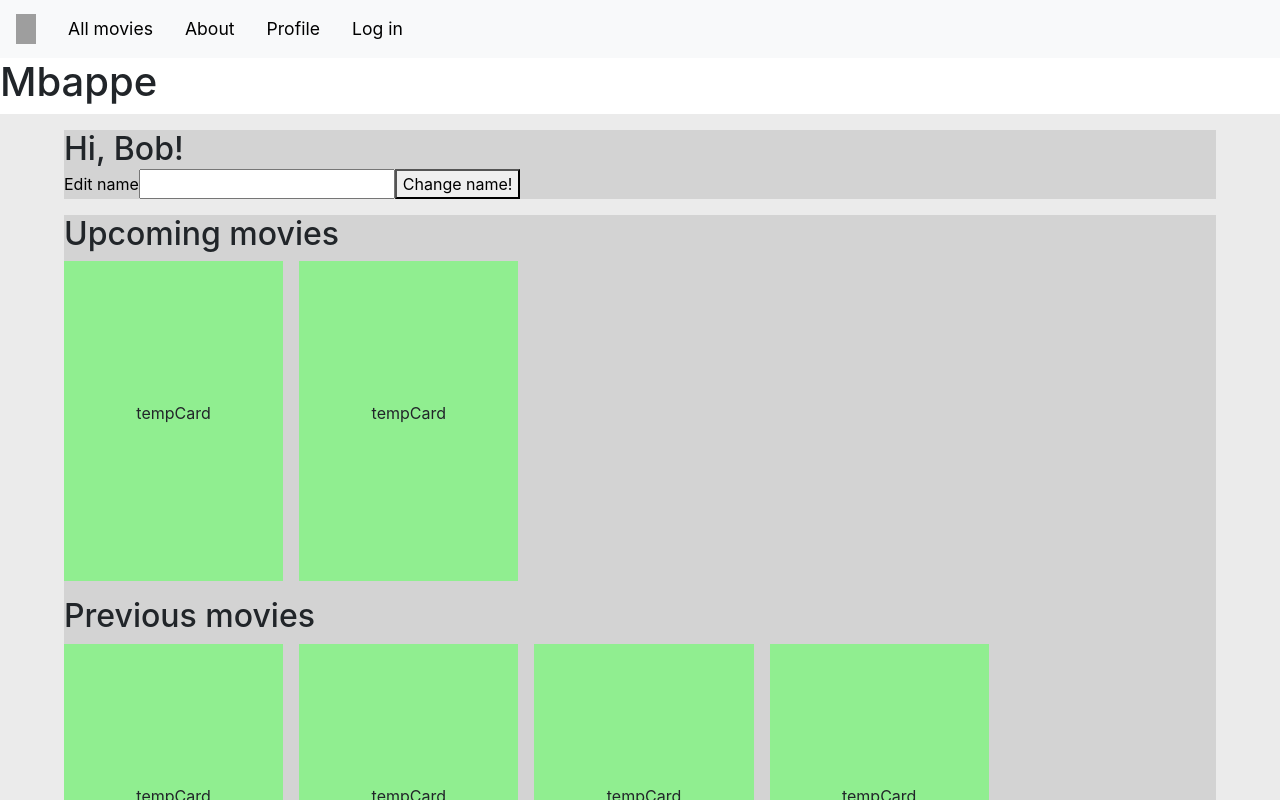
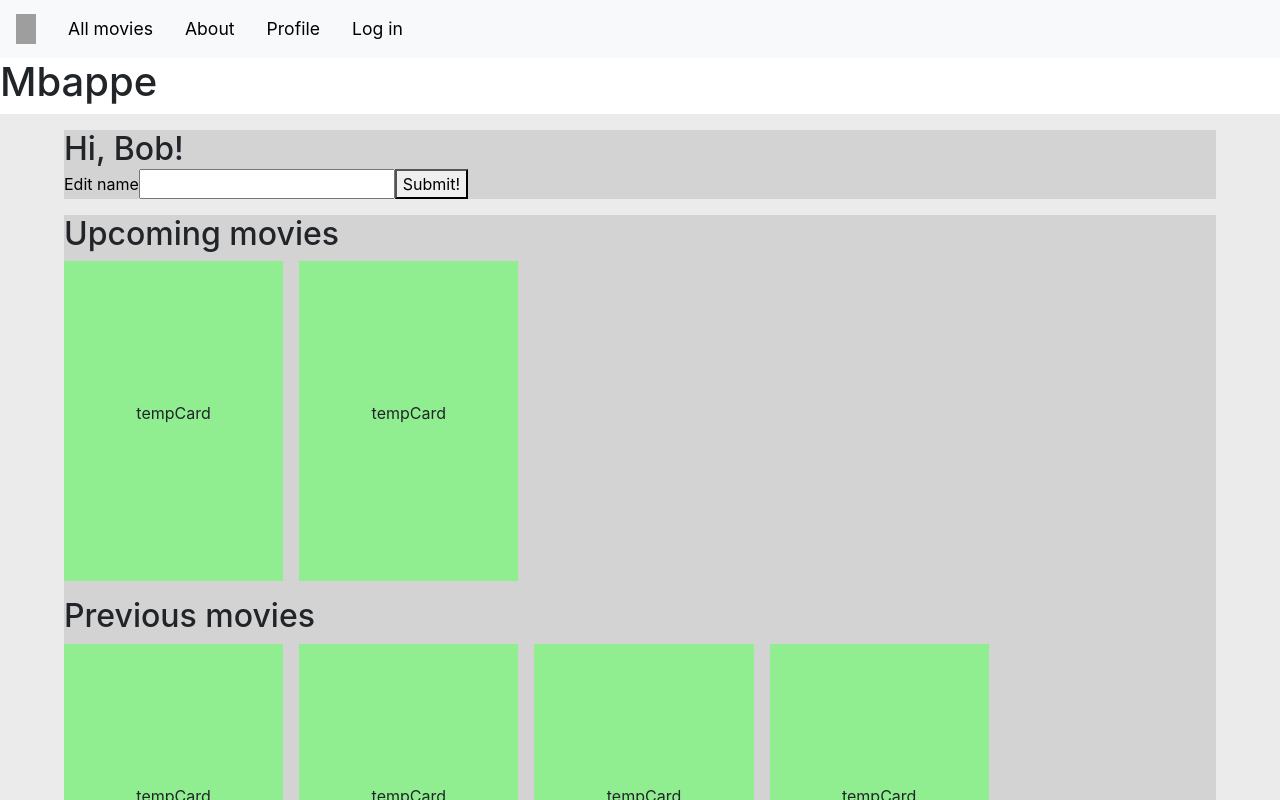
Before and after one commit to palmdaldaniel/Film-Mbapppe, a React (Create React App) app in the folder frontend/: page /profile in a window 1280 px wide. Both pictures are taken after a click on the button "Edit name". Shown: the top 800 px of the page. Built offline with nearby package versions, Linux system fonts and the light colour scheme; grey boxes are pictures that could not be loaded.

Commit message:
Added mesg if name is too long

```diff
--- a/frontend/src/contexts/UserContext.js
+++ b/frontend/src/contexts/UserContext.js
@@ -5,7 +5,8 @@ export const UserContext = createContext();
 const UserContextProvider = (props) => {
   const [activeUser, setActiveUser] = useState(null);
   const [bookings, setBookings] = useState([]);
-  const [isEditing, setIsEditing] = useState(false)
+  const [isEditing, setIsEditing] = useState(false);
+  const [message, setMessage] = useState(null);
 
   useEffect(() => {
     getUser();
@@ -21,8 +22,16 @@ const UserContextProvider = (props) => {
   }
 
   const editName = (newName) => {
+    if (newName.length > 12) {
+      setMessage("Name too long!");
+      setTimeout(() => {
+        setMessage(null)
+      }, 2000);
+      return
+    }
     setActiveUser({name: newName});
     setIsEditing(false);
+    //Send to DB and change there when connected to DB
   }
 
   const loginUser = async (loginInfo) => {
@@ -68,7 +77,8 @@ const UserContextProvider = (props) => {
     getUser,
     editName,
     isEditing,
-    setIsEditing
+    setIsEditing,
+    message
   }
   return (
     <UserContext.Provider value={values}>
--- a/frontend/src/pages/UserPage.jsx
+++ b/frontend/src/pages/UserPage.jsx
@@ -5,7 +5,7 @@ import { UserContext } from '../contexts/UserContext';
 import styles from '../css/userPage.module.css'
 
 const UserPage = () => {
-  let { activeUser, isEditing, setIsEditing, editName } = useContext(UserContext);
+  let { activeUser, isEditing, setIsEditing, editName, message } = useContext(UserContext);
 
   return (
     <div className={styles.container}>
@@ -18,8 +18,13 @@ const UserPage = () => {
               onClick={() => setIsEditing(!isEditing)}>Edit name</button>
               {isEditing ? (
                 <div>
-                  <input type="text" />
-                  <button onClick={e => editName(e.target.previousSibling.value)}>Change name!</button>
+                  <input type="text"/>
+                  <button onClick={e => editName(e.target.previousSibling.value)}>Submit!</button>
+                  {message ? (
+                    <p>{message}</p>
+                  ):(
+                    <div></div>
+                  )}
                 </div>
               ) : (
                 <div></div>
```
